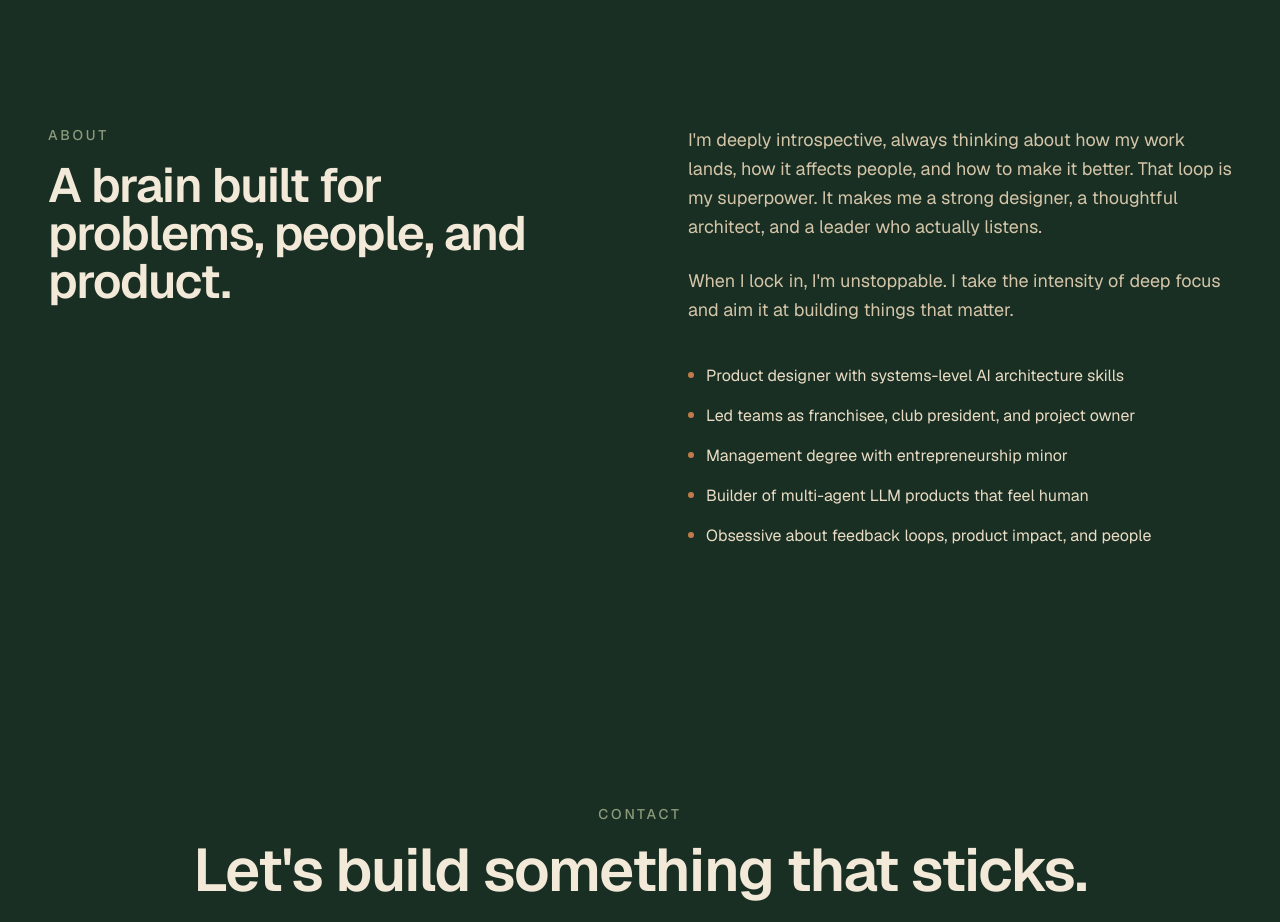
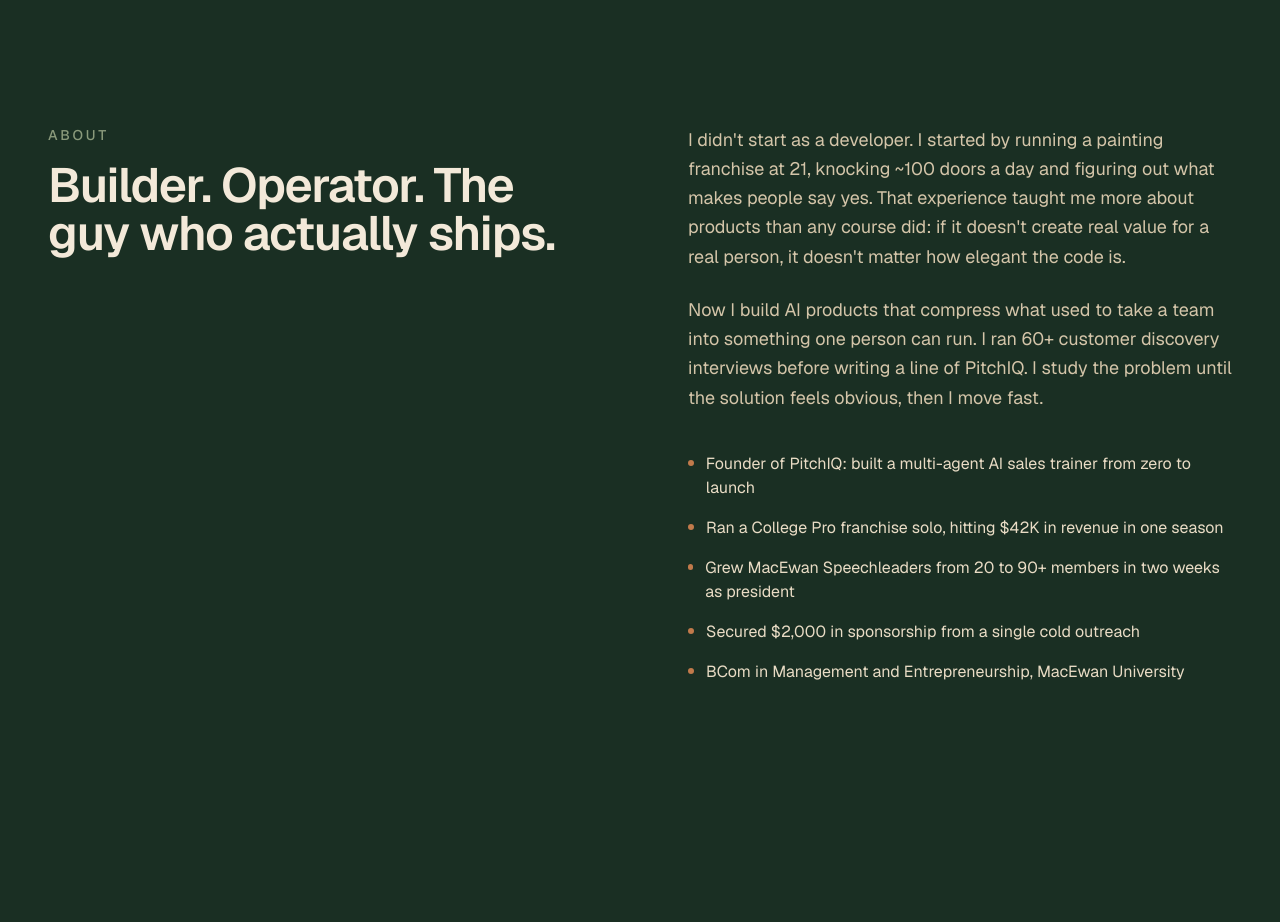
Before and after one commit to CasonL/CasonsPortfolio, a Next.js app: page / in a window 1280 px wide. Shown: the part 7400-8322 px from the top of the page. Built offline with nearby package versions, Linux system fonts and the light colour scheme.

Commit message:
Rewrite About section with concrete proof points

```diff
--- a/app/sections/About.tsx
+++ b/app/sections/About.tsx
@@ -3,11 +3,11 @@
 import { motion } from "framer-motion";
 
 const highlights = [
-  "Product designer with systems-level AI architecture skills",
-  "Led teams as franchisee, club president, and project owner",
-  "Management degree with entrepreneurship minor",
-  "Builder of multi-agent LLM products that feel human",
-  "Obsessive about feedback loops, product impact, and people",
+  "Founder of PitchIQ: built a multi-agent AI sales trainer from zero to launch",
+  "Ran a College Pro franchise solo, hitting $42K in revenue in one season",
+  "Grew MacEwan Speechleaders from 20 to 90+ members in two weeks as president",
+  "Secured $2,000 in sponsorship from a single cold outreach",
+  "BCom in Management and Entrepreneurship, MacEwan University",
 ];
 
 export function About() {
@@ -25,7 +25,7 @@ export function About() {
               About
             </p>
             <h2 className="text-4xl font-semibold tracking-tight text-cream-100 md:text-5xl">
-              A brain built for problems, people, and product.
+              Builder. Operator. The guy who actually ships.
             </h2>
           </motion.div>
 
@@ -37,14 +37,17 @@ export function About() {
             className="flex flex-col justify-center"
           >
             <p className="mb-6 text-lg leading-relaxed text-cream-300">
-              I'm deeply introspective, always thinking about how my work
-              lands, how it affects people, and how to make it better. That
-              loop is my superpower. It makes me a strong designer, a thoughtful
-              architect, and a leader who actually listens.
+              I didn't start as a developer. I started by running a painting
+              franchise at 21, knocking ~100 doors a day and figuring out what
+              makes people say yes. That experience taught me more about
+              products than any course did: if it doesn't create real value for
+              a real person, it doesn't matter how elegant the code is.
             </p>
             <p className="mb-10 text-lg leading-relaxed text-cream-300">
-              When I lock in, I'm unstoppable. I take the intensity of deep
-              focus and aim it at building things that matter.
+              Now I build AI products that compress what used to take a team
+              into something one person can run. I ran 60+ customer discovery
+              interviews before writing a line of PitchIQ. I study the problem
+              until the solution feels obvious, then I move fast.
             </p>
 
             <ul className="space-y-4">
```
